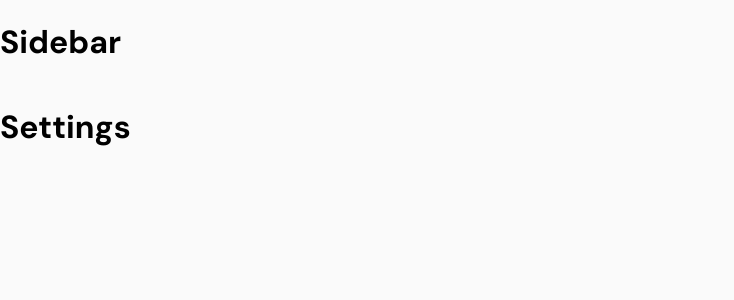
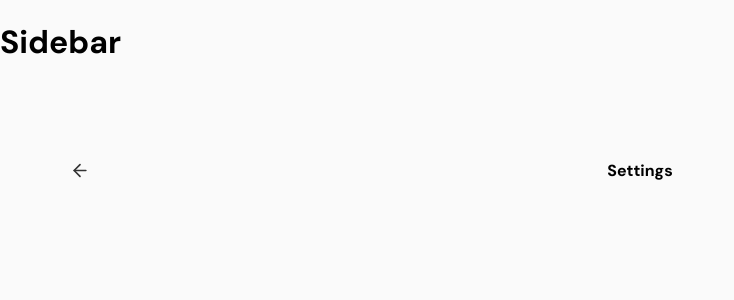
Before and after one commit to mirelalexy/blossom, a React (Vite) app in the folder frontend/: page /settings in a window 1280 px wide. Shown: the top 300 px of the page, without its empty margins (0-734 px from the left). Built offline with nearby package versions, Linux system fonts and the light colour scheme.

Commit message:
feat(profile): add page header

```diff
--- a/frontend/src/pages/Settings.jsx
+++ b/frontend/src/pages/Settings.jsx
@@ -1,5 +1,13 @@
+import PageHeader from "../components/ui/PageHeader"
+
+import "../styles/pages/Settings.css"
+
 function Settings() {
-    return <h1>Settings</h1>
+    return (
+        <div className="settings-content">
+            <PageHeader title="Settings" />
+        </div>
+    )
 }
 
 export default Settings
--- /dev/null
+++ b/frontend/src/styles/pages/Settings.css
@@ -0,0 +1,7 @@
+.settings-content {
+    padding: 5%;
+    display: flex;
+    flex-direction: column;
+    gap: 20px;
+    padding-bottom: 60px;
+}
```
